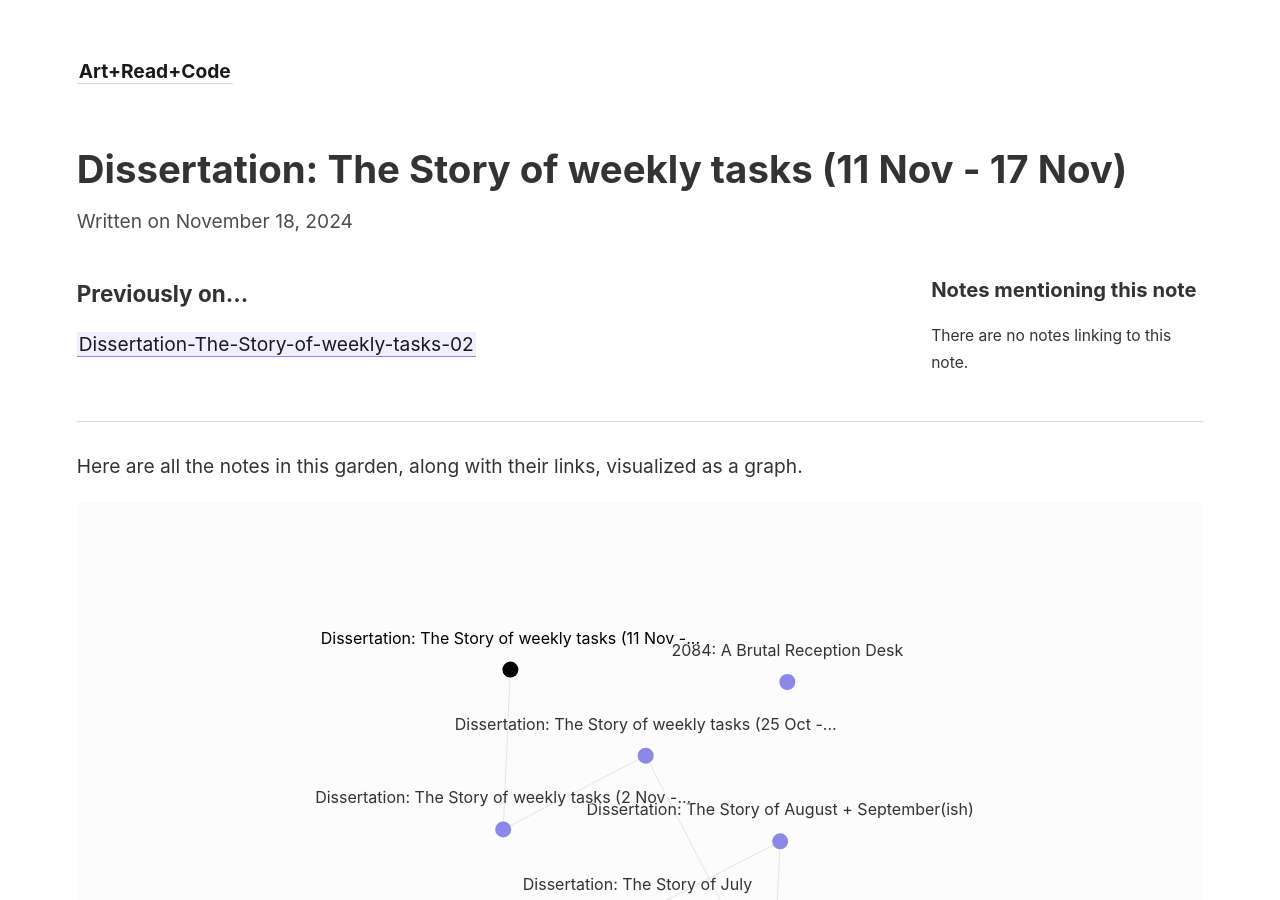
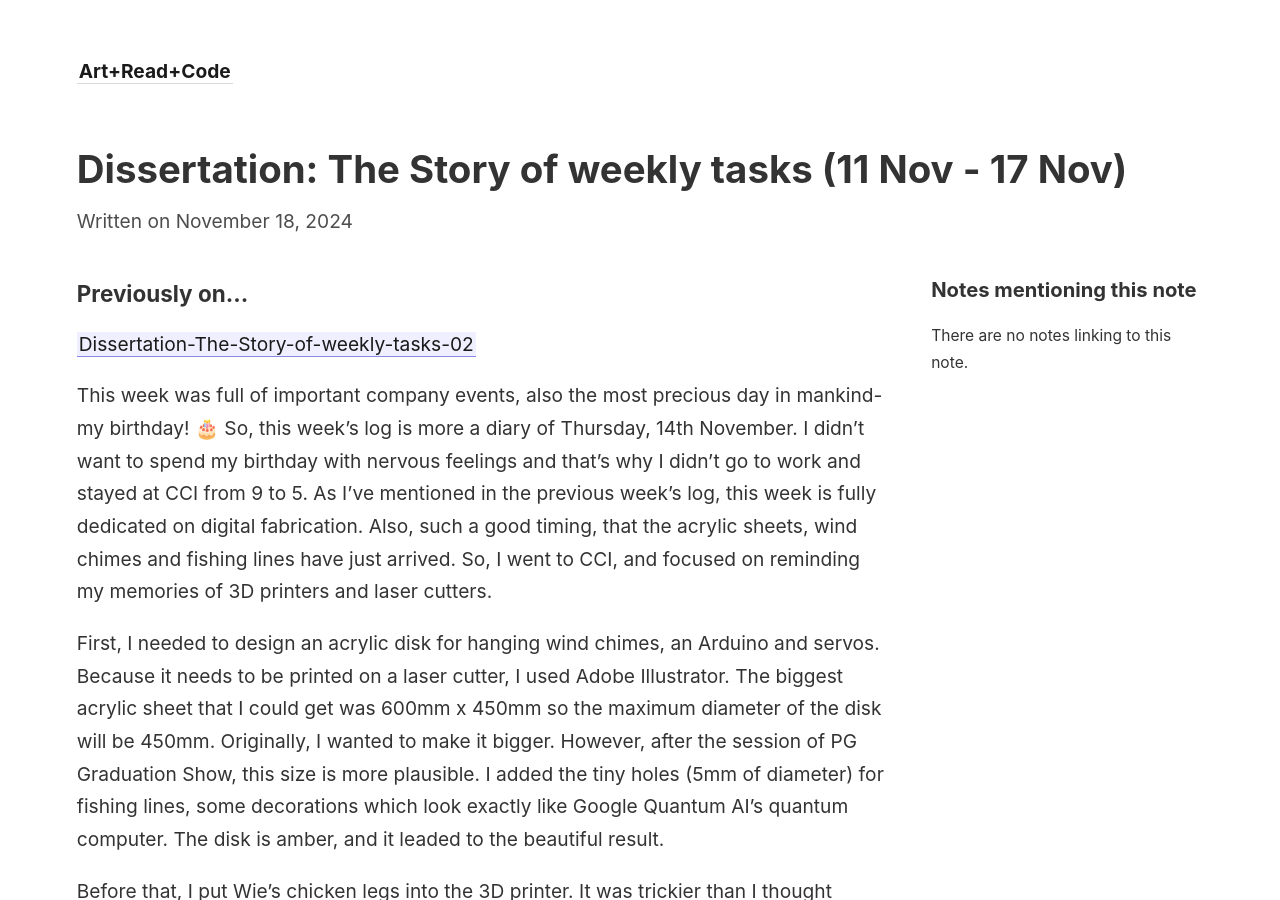
Before and after one commit to artreadcode/artreadcode.github.io, a Jekyll site: the page built from _notes/2024/Dissertation-The-Story-of-weekly-tasks-03.md, in a window 1280 px wide and 900 px high. Built offline with Jekyll 4.4.1, drawn with Linux system fonts in a browser that asks for light colours; some of the changed text lies outside the part shown.

Commit message:
Update Dissertation-The-Story-of-weekly-tasks-03.md

```diff
--- a/_notes/2024/Dissertation-The-Story-of-weekly-tasks-03.md
+++ b/_notes/2024/Dissertation-The-Story-of-weekly-tasks-03.md
@@ -10,3 +10,11 @@ tags:
 ---
 ### Previously on...
 [[Dissertation-The-Story-of-weekly-tasks-02]]
+
+This week was full of important company events, also the most precious day in mankind-my birthday! 🎂 So, this week's log is more a diary of Thursday, 14th November.
+I didn't want to spend my birthday with nervous feelings and that's why I didn't go to work and stayed at CCI from 9 to 5. As I've mentioned in the previous week's log, this week is fully dedicated on digital fabrication. Also, such a good timing, that the acrylic sheets, wind chimes and fishing lines have just arrived. So, I went to CCI, and focused on reminding my memories of 3D printers and laser cutters.
+
+First, I needed to design an acrylic disk for hanging wind chimes, an Arduino and servos. Because it needs to be printed on a laser cutter, I used Adobe Illustrator. The biggest acrylic sheet that I could get was 600mm x 450mm so the maximum diameter of the disk will be 450mm. Originally, I wanted to make it bigger. However, after the session of PG Graduation Show, this size is more plausible.
+I added the tiny holes (5mm of diameter) for fishing lines, some decorations which look exactly like Google Quantum AI's quantum computer. The disk is amber, and it leaded to the beautiful result.
+
+Before that, I put Wie's chicken legs into the 3D printer. It was trickier than I thought because my USB was in exFAT format, not FAT32 format that the printer wants. I needed to erase it once more and feed the sliced 3D model into the machine. Thankfully, it worked smoothly. I still remember the nightmare about spaghetti-styled threads that ruined the print last year⋯⋯.
```
